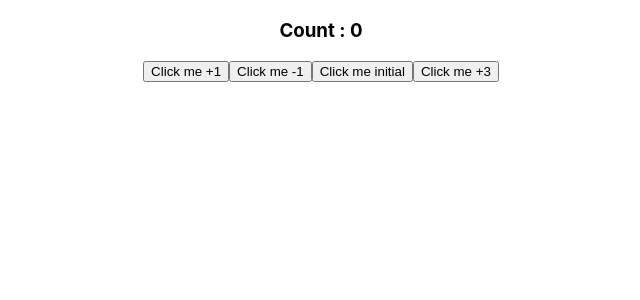
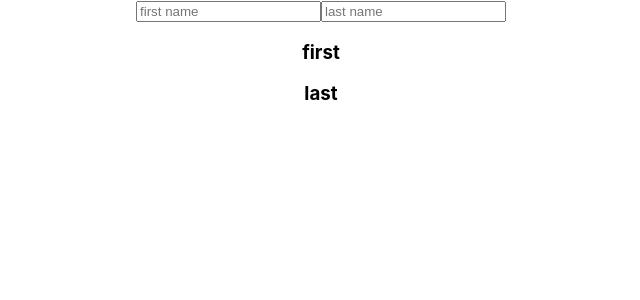
Before and after one commit to ahjam-taoufik/React-Hook, a React (Create React App) app: page / in a window 1280 px wide. Shown: the top 300 px of the page, without its empty margins (319-959 px from the left). Built offline with nearby package versions, Linux system fonts and the light colour scheme.

Commit message:
useState with object

```diff
--- a/src/components/ComuseState.js
+++ b/src/components/ComuseState.js
@@ -7,24 +7,23 @@ import React, { useState } from 'react'
 
 
 function ComuseState() {
-       const [count, setCount] = useState(0)
+       const [person, setperson] = useState({firstName:'',lastName:''})
 
 
-       const incrementFive=()=>{
-            setCount(count=>count+1)
-            setCount(count=>count+1)
-            setCount(count=>count+1)
+const handlerFirstName=(e)=>{setperson({...person,firstName:e.target.value})}
+const handlerLastName=(e)=>{setperson({...person,lastName:e.target.value})}
 
-       }
+
 
     return (
+
         <div>
-           <h3>Count : {count}</h3>
-           <button onClick={()=>setCount(count+1)}>Click me +1  </button>
-           <button onClick={()=>setCount(count-1)}>Click me -1  </button>
-           <button onClick={()=>setCount(0)}>Click me initial  </button>
 
-           <button onClick={incrementFive}>Click me  +3  </button>
+           <input type='text' value={person.firstName} onChange={handlerFirstName} placeholder='first name'  />
+           <input type='text' value={person.lastName} onChange={handlerLastName} placeholder='last name'  />
+           <h3>first {person.firstName} </h3>
+           <h3>last  {person.lastName} </h3>
+
          </div>
     )
 }
```
